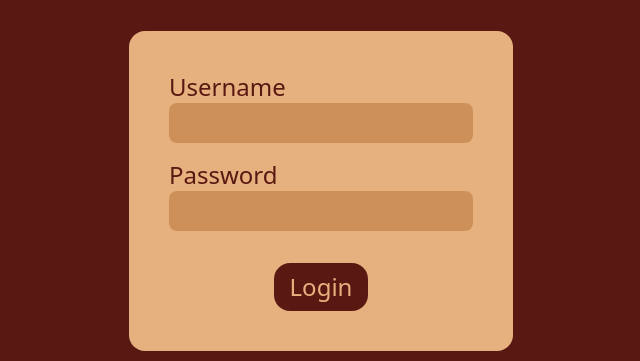
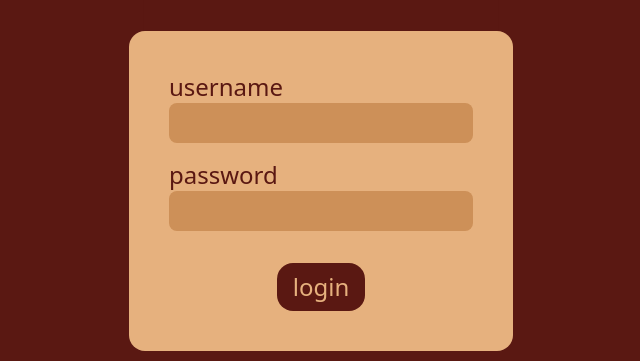
Before and after one commit to Pyrix25633/quick-bites, a Next.js app: page /en/login in a window 1280 px wide. Shown: the part 236-597 px from the top of the page, without its empty margins (319-959 px from the left). Built offline with nearby package versions, Linux system fonts and the light colour scheme.

Commit message:
Modified passed messages in NextIntlClientProvider

```diff
--- a/app/[locale]/(auth)/login/_components/LoginForm.tsx
+++ b/app/[locale]/(auth)/login/_components/LoginForm.tsx
@@ -12,7 +12,7 @@ import { useTranslations } from "next-intl";
 type FormValues = RequestLogin;
 
 function LoginForm() {
-    const t = useTranslations("components.login-form");
+    const t = useTranslations("");
     const router = useRouter();
     const {
         register,
--- a/app/[locale]/(auth)/login/page.tsx
+++ b/app/[locale]/(auth)/login/page.tsx
@@ -3,8 +3,12 @@ import Image from "next/image";
 import logo from "@/public/images/logo.svg";
 import LoginForm from "./_components/LoginForm";
 import { getTranslations } from "next-intl/server";
-import { NextIntlClientProvider, useMessages } from "next-intl";
-import pick from "lodash.pick";
+import {
+    AbstractIntlMessages,
+    NextIntlClientProvider,
+    useMessages
+} from "next-intl";
+import _ from "lodash";
 
 export async function generateMetadata(): Promise<Metadata> {
     // eslint-disable-next-line react-hooks/rules-of-hooks
@@ -17,7 +21,14 @@ export default function Login() {
     return (
         <main className="container flex h-screen flex-col items-center">
             <Image alt="QuickBites logo" src={logo} className="static h-1/3" />
-            <NextIntlClientProvider messages={pick(messages, "components")}>
+            <NextIntlClientProvider
+                messages={
+                    _.get(
+                        messages,
+                        "components.login-form"
+                    ) as AbstractIntlMessages
+                }
+            >
                 <LoginForm />
             </NextIntlClientProvider>
         </main>
--- a/app/[locale]/(site)/seller/schools/[schoolId]/_components/DeliverOrderSection.tsx
+++ b/app/[locale]/(site)/seller/schools/[schoolId]/_components/DeliverOrderSection.tsx
@@ -10,7 +10,7 @@ type DeliverOrderSectionProps = {
 export default function DeliverOrderSection({
     schoolId
 }: DeliverOrderSectionProps) {
-    const t = useTranslations("components.deliver-order-section");
+    const t = useTranslations("");
     const items = ["Filone primavera pomodoro", "Pan. cotoletta", "Toast"];
     const [orderDelivered, setOrderDelivered] = useState(false);
 
--- a/app/[locale]/(site)/seller/schools/[schoolId]/page.tsx
+++ b/app/[locale]/(site)/seller/schools/[schoolId]/page.tsx
@@ -1,9 +1,13 @@
 import { Metadata } from "next";
 import ViewProductsSection from "./_components/ViewProductsSection";
 import DeliverOrderSection from "./_components/DeliverOrderSection";
-import { NextIntlClientProvider, useMessages } from "next-intl";
-import pick from "lodash.pick";
+import {
+    AbstractIntlMessages,
+    NextIntlClientProvider,
+    useMessages
+} from "next-intl";
 import { getTranslations } from "next-intl/server";
+import _ from "lodash";
 
 export async function generateMetadata(): Promise<Metadata> {
     // eslint-disable-next-line react-hooks/rules-of-hooks
@@ -20,7 +24,14 @@ export default function Home({
     return (
         <main className="container grid grid-cols-1 gap-8 py-8 md:grid-cols-2">
             <ViewProductsSection schoolId={+schoolId} />
-            <NextIntlClientProvider messages={pick(messages, "components")}>
+            <NextIntlClientProvider
+                messages={
+                    _.get(
+                        messages,
+                        "components.deliver-order-section"
+                    ) as AbstractIntlMessages
+                }
+            >
                 <DeliverOrderSection schoolId={+schoolId} />
             </NextIntlClientProvider>
         </main>
--- a/package.json
+++ b/package.json
@@ -13,12 +13,12 @@
     },
     "dependencies": {
         "@prisma/client": "^5.8.1",
-        "@types/lodash.pick": "^4.4.9",
+        "@types/lodash": "^4.14.202",
         "accept-language": "^3.0.18",
         "axios": "^1.6.7",
         "bcrypt": "^5.1.1",
         "jsonwebtoken": "^9.0.2",
-        "lodash.pick": "^3.1.0",
+        "lodash": "^4.17.21",
         "next": "14.0.2",
         "next-intl": "^3.9.1",
         "nodemon": "^3.0.1",
```
Also changed, not shown: app/[locale]/404.tsx (added), 1 other file (tests, documents, lock files or other folders).
